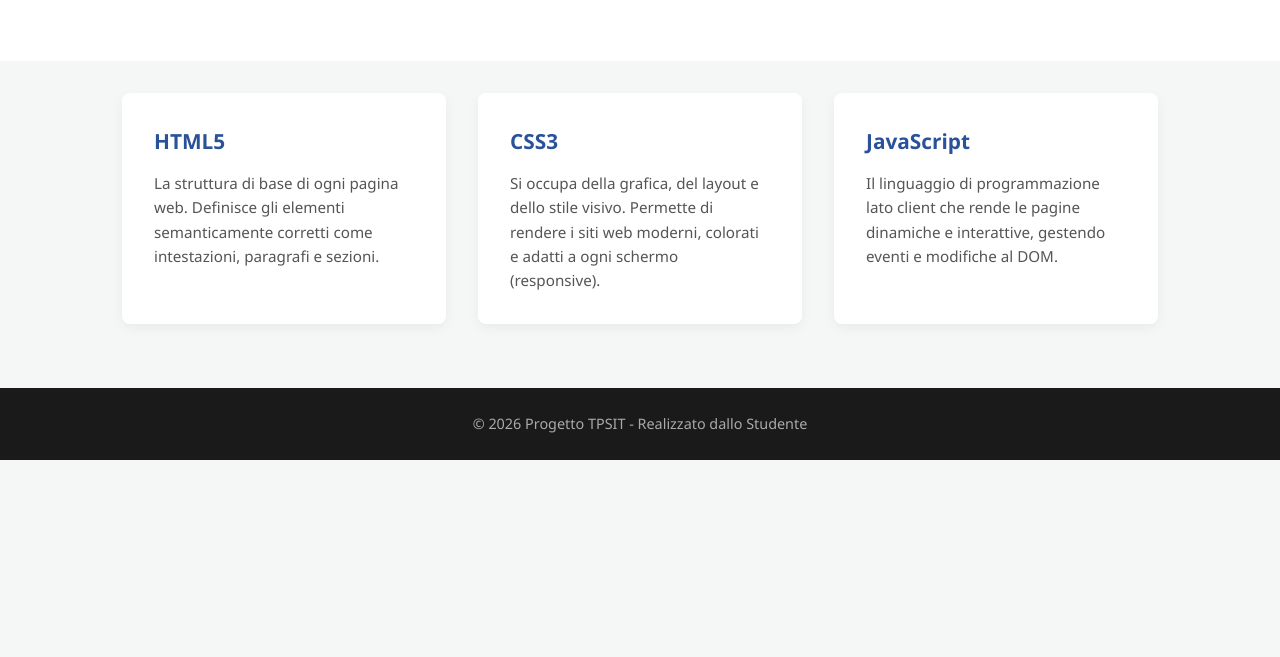
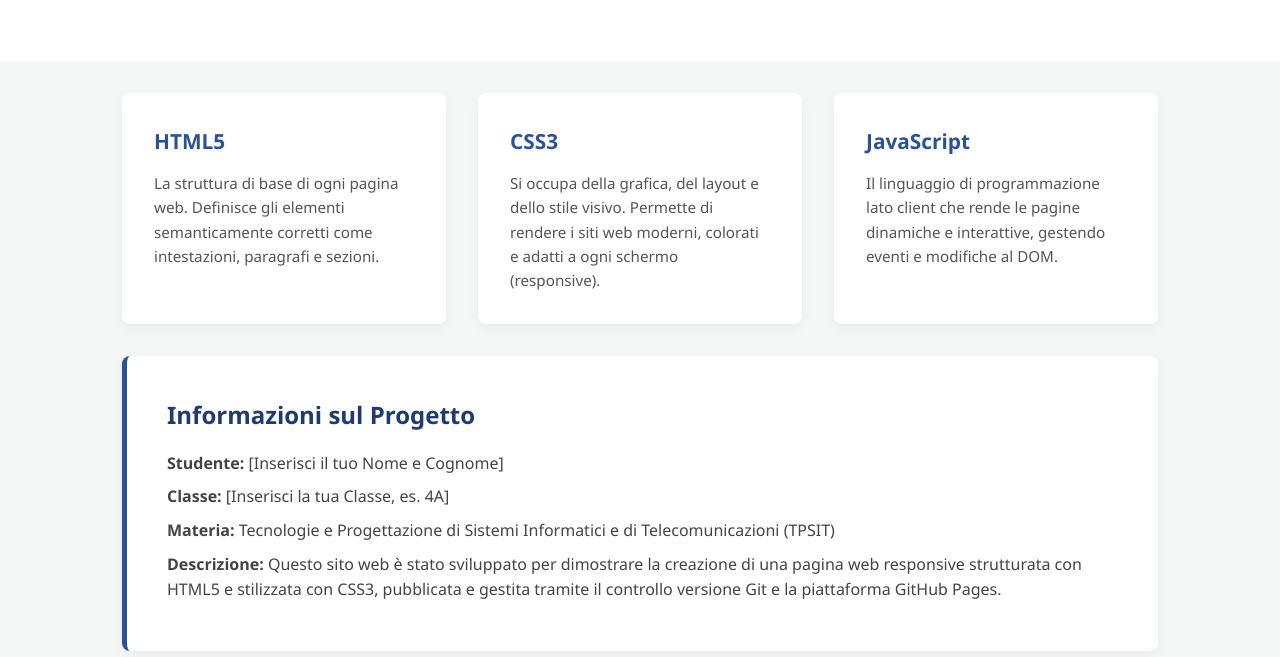
Before and after one commit to vizzicalogero90-cpu/sito-tpsit, a plain HTML site: page index.html in a window 1280 px wide. Shown: the part 295-952 px from the top of the page. Before the commit the page ends 800 px from the top, so only its background shows below. Drawn offline with Linux system fonts and the light colour scheme.

Commit message:
Add files via upload

```diff
--- a/index.html
+++ b/index.html
@@ -71,7 +71,7 @@
         .container {
             max-width: 1100px;
             margin: 0 auto;
-            padding: 0 2rem 4rem 2rem;
+            padding: 0 2rem 3rem 2rem;
         }
 
         .grid {
@@ -103,6 +103,27 @@
             font-size: 0.95rem;
         }
 
+        /* Sezione Info / Chi Sono */
+        .about-section {
+            background-color: #ffffff;
+            border-radius: 8px;
+            padding: 2.5rem;
+            margin-top: 2rem;
+            box-shadow: 0 4px 12px rgba(0,0,0,0.05);
+            border-left: 5px solid #2a5298;
+        }
+
+        .about-section h3 {
+            color: #1e3c72;
+            font-size: 1.5rem;
+            margin-bottom: 1rem;
+        }
+
+        .about-section p {
+            color: #444;
+            margin-bottom: 0.5rem;
+        }
+
         /* Footer */
         footer {
             background-color: #1a1a1a;
@@ -110,6 +131,7 @@
             text-align: center;
             padding: 1.5rem;
             font-size: 0.9rem;
+            margin-top: 3rem;
         }
     </style>
 </head>
@@ -147,12 +169,17 @@
                 <p>Il linguaggio di programmazione lato client che rende le pagine dinamiche e interattive, gestendo eventi e modifiche al DOM.</p>
             </div>
         </div>
+
+        <!-- Sezione Info Dettagliata -->
+        <section class="about-section" id="about">
+            <h3>Informazioni sul Progetto</h3>
+            <p><strong>Studente:</strong> [Inserisci il tuo Nome e Cognome]</p>
+            <p><strong>Classe:</strong> [Inserisci la tua Classe, es. 4A]</p>
+            <p><strong>Materia:</strong> Tecnologie e Progettazione di Sistemi Informatici e di Telecomunicazioni (TPSIT)</p>
+            <p><strong>Descrizione:</strong> Questo sito web è stato sviluppato per dimostrare la creazione di una pagina web responsive strutturata con HTML5 e stilizzata con CSS3, pubblicata e gestita tramite il controllo versione Git e la piattaforma GitHub Pages.</p>
+        </section>
     </div>
 
     <!-- Footer -->
-    <footer id="about">
-        <p>&copy; 2026 Progetto TPSIT - Realizzato dallo Studente</p>
-    </footer>
-
-</body>
-</html>
+    <footer>
+        <p>&
```
